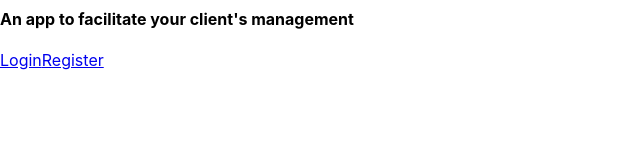
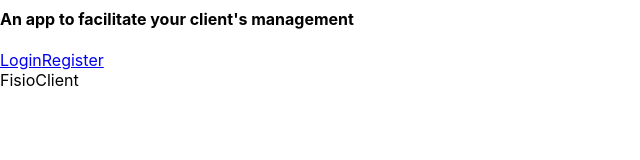
Before and after one commit to CatiaAntunes96/FisioClients, a React (Create React App) app: page / in a window 1280 px wide. Shown: the part 129-289 px from the top of the page, without its empty margins (0-640 px from the left). Built offline with nearby package versions, Linux system fonts and the light colour scheme.

Commit message:
Add Footer Component

```diff
--- /dev/null
+++ b/src/Components/Footer.js
@@ -0,0 +1,9 @@
+import React from "react";
+
+const Footer = () => (
+    <div>
+        FisioClient
+    </div>
+)
+
+export default Footer;
--- a/src/Components/Homepage.js
+++ b/src/Components/Homepage.js
@@ -1,6 +1,7 @@
 import React from "react";
 import {Link} from "react-router-dom";
 import Header from "./Header";
+import Footer from "./Footer";
 
 const Homepage = () => {
 
@@ -11,6 +12,7 @@ const Homepage = () => {
             <h4>An app to facilitate your client's management</h4>
             <Link to="/login">Login</Link>
             <Link to="/register">Register</Link>
+            <Footer />
         </div>
     )
 }
--- a/src/Components/User/Dashboard.js
+++ b/src/Components/User/Dashboard.js
@@ -1,6 +1,7 @@
 import React, {useState} from "react";
 import {connect} from "react-redux";
 import Header from "../Header";
+import Footer from "../Footer";
 
 const Dashboard = ({name}) => {
 
@@ -14,6 +15,7 @@ const Dashboard = ({name}) => {
         <div>
           <Header />
             Hi, {user.name}
+          <Footer />
         </div>
     )
 }
```
